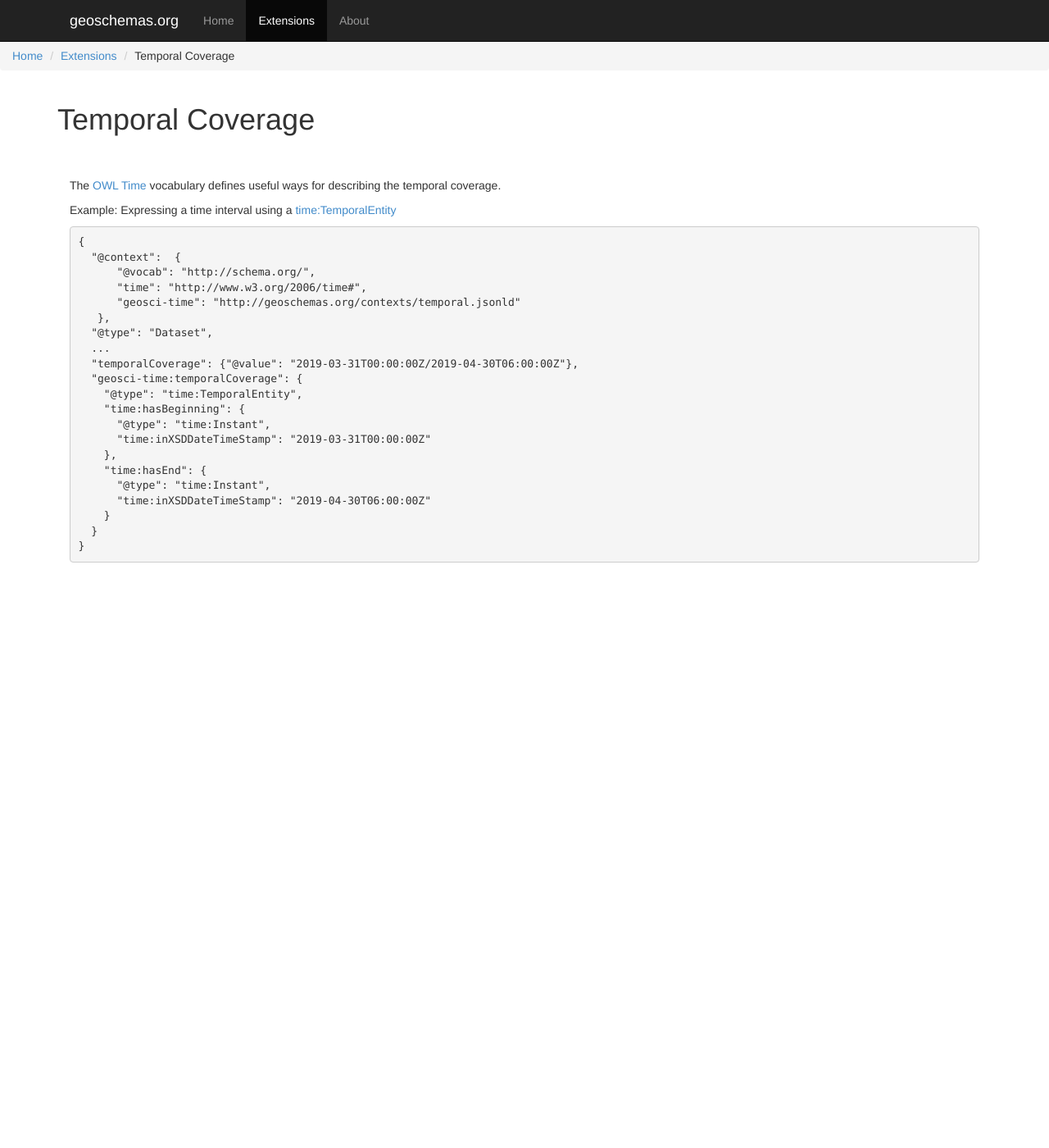
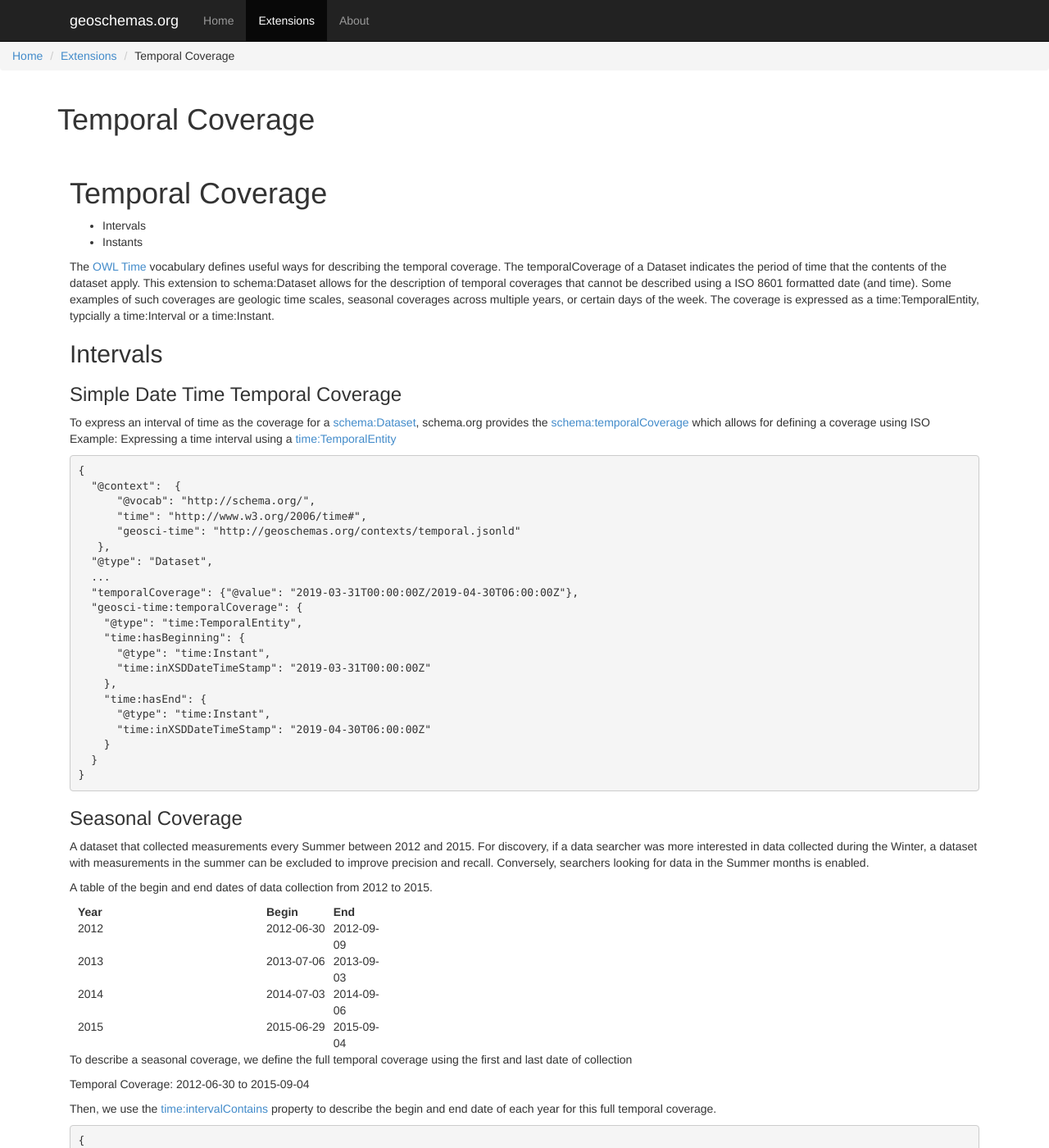
Before and after one commit to geoschemas-org/geoschemas-org.github.io, a Jekyll site: the page built from extensions/temporal.md, in a window 1280 px wide and 1400 px high. Shown: the whole window at 82% size. Built offline with Jekyll 4.4.1, drawn with Linux system fonts in a browser that asks for light colours; our own code applies the rules of GitHub Pages for plain Markdown files; some of the changed text lies outside the part shown.

Commit message:
Add seasonal coverage example

````diff
--- a/extensions/temporal.md
+++ b/extensions/temporal.md
@@ -9,8 +9,18 @@ nav:
   - title: Temporal Coverage
 ---
 
-The [OWL Time](https://www.w3.org/TR/owl-time/) vocabulary defines useful ways for describing the temporal coverage.
+# Temporal Coverage
 
+* Intervals
+* Instants
+
+The [OWL Time](https://www.w3.org/TR/owl-time/) vocabulary defines useful ways for describing the temporal coverage. The temporalCoverage of a Dataset indicates the period of time that the contents of the dataset apply. This extension to schema:Dataset allows for the description of temporal coverages that cannot be described using a ISO 8601 formatted date (and time). Some examples of such coverages are geologic time scales, seasonal coverages across multiple years, or certain days of the week. The coverage is expressed as a time:TemporalEntity, typcially a time:Interval or a time:Instant.
+
+## Intervals
+
+### Simple Date Time Temporal Coverage ###
+
+To express an interval of time as the coverage for a [schema:Dataset](http://schema.org/Dataset), schema.org provides the [schema:temporalCoverage](http://schema.org/temporalCoverage) which allows for defining a coverage using ISO
 Example: Expressing a time interval using a [time:TemporalEntity](https://www.w3.org/TR/owl-time/#time:TemporalEntity)
 ```
 {
@@ -35,3 +45,92 @@ Example: Expressing a time interval using a [time:TemporalEntity](https://www.w3
   }
 }
 ```
+
+### Seasonal Coverage ###
+
+A dataset that collected measurements every Summer between 2012 and 2015. For discovery, if a data searcher was more interested in data collected during the Winter, a dataset with measurements in the summer can be excluded to improve precision and recall. Conversely, searchers looking for data in the Summer months is enabled.
+
+A table of the begin and end dates of data collection from 2012 to 2015.
+
+| Year | Begin | End |
+| ---- | ----- | --- |
+| 2012 | 2012-06-30 | 2012-09-09 |
+| 2013 | 2013-07-06 | 2013-09-03 |
+| 2014 | 2014-07-03 | 2014-09-06 |
+| 2015 | 2015-06-29 | 2015-09-04 |
+
+
+To describe a seasonal coverage, we define the full temporal coverage using the first and last date of collection
+
+Temporal Coverage: 2012-06-30 to 2015-09-04
+
+Then, we use the [time:intervalContains](https://www.w3.org/TR/owl-time/#time:intervalContains) property to describe the begin and end date of each year for this full temporal coverage.
+```
+{
+  "@context":  {
+      "@vocab": "http://schema.org/",
+      "time": "http://www.w3.org/2006/time#",
+      "geosci-time": "http://geoschemas.org/contexts/temporal.jsonld"
+   },
+  "@type": "Dataset",
+  ...
+  "temporalCoverage": {"@value": "2012-06-30/2015-09-04"},
+  "geosci-time:temporalCoverage": {
+    "@type": "time:ProperInterval",
+    "time:hasBeginning": {
+      "@type": "time:Instant",
+      "time:inXSDDate": "2012-06-30"
+    },
+    "time:hasEnd": {
+      "@type": "time:Instant",
+      "time:inXSDDate": "2015-09-04"
+    },
+    "time:intervalContains":[
+      {
+        "@type": "time:ProperInterval",
+        "time:hasBeginning": {
+          "@type": "time:Instant",
+          "time:inXSDDate": "2012-06-30"
+        },
+        "time:hasEnd": {
+          "@type": "time:Instant",
+          "time:inXSDDate": "2012-09-09"
+        }
+      },
+      {
+        "@type": "time:ProperInterval",
+        "time:hasBeginning": {
+          "@type": "time:Instant",
+          "time:inXSDDate": "2013-07-06"
+        },
+        "time:hasEnd": {
+          "@type": "time:Instant",
+          "time:inXSDDate": "2013-09-03"
+        }
+      },
+      {
+        "@type": "time:ProperInterval",
+        "time:hasBeginning": {
+          "@type": "time:Instant",
+          "time:inXSDDate": "2014-07-03"
+        },
+        "time:hasEnd": {
+          "@type": "time:Instant",
+          "time:inXSDDate": "2014-09-06"
+        }
+      },
+      {
+        "@type": "time:ProperInterval",
+        "time:hasBeginning": {
+          "@type": "time:Instant",
+          "time:inXSDDate": "2015-06-29"
+        },
+        "time:hasEnd": {
+          "@type": "time:Instant",
+          "time:inXSDDate": "2015-09-04"
+        }
+      }
+    ]
+  }
+}
+```
````
